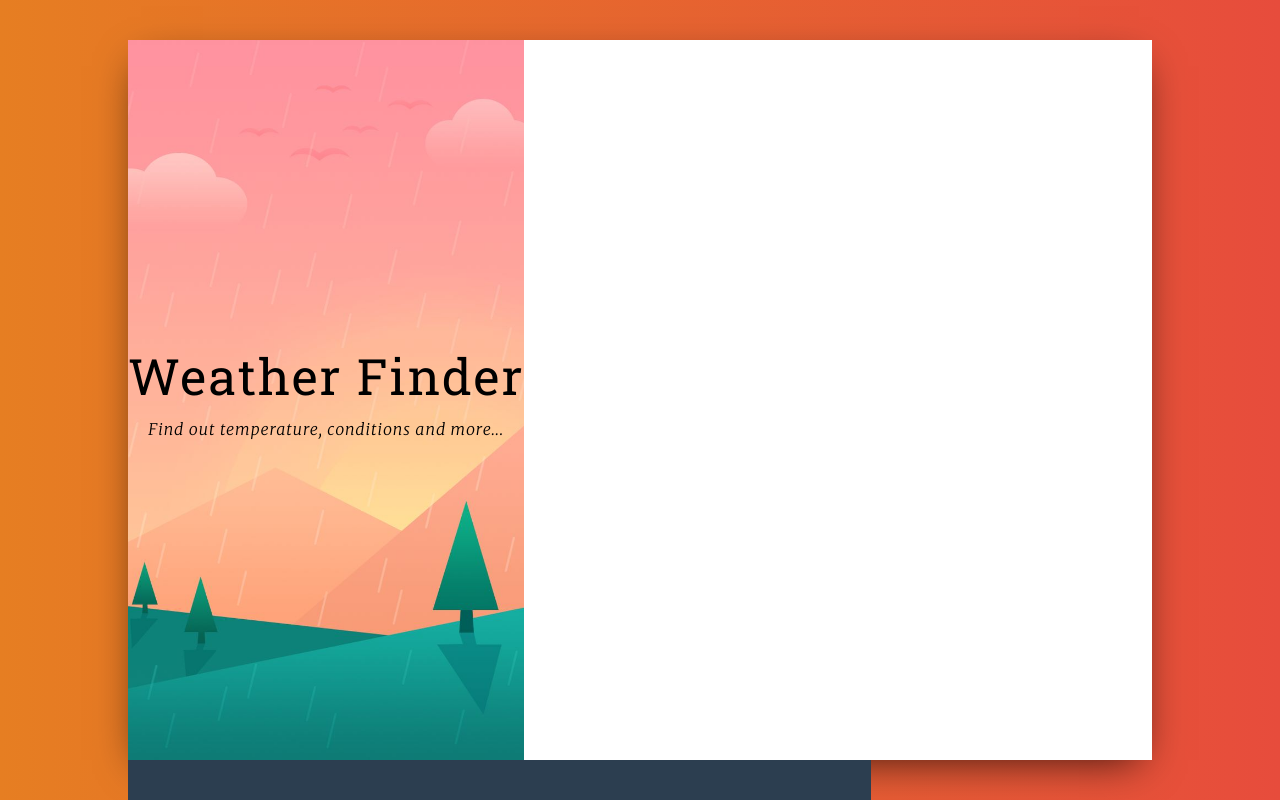
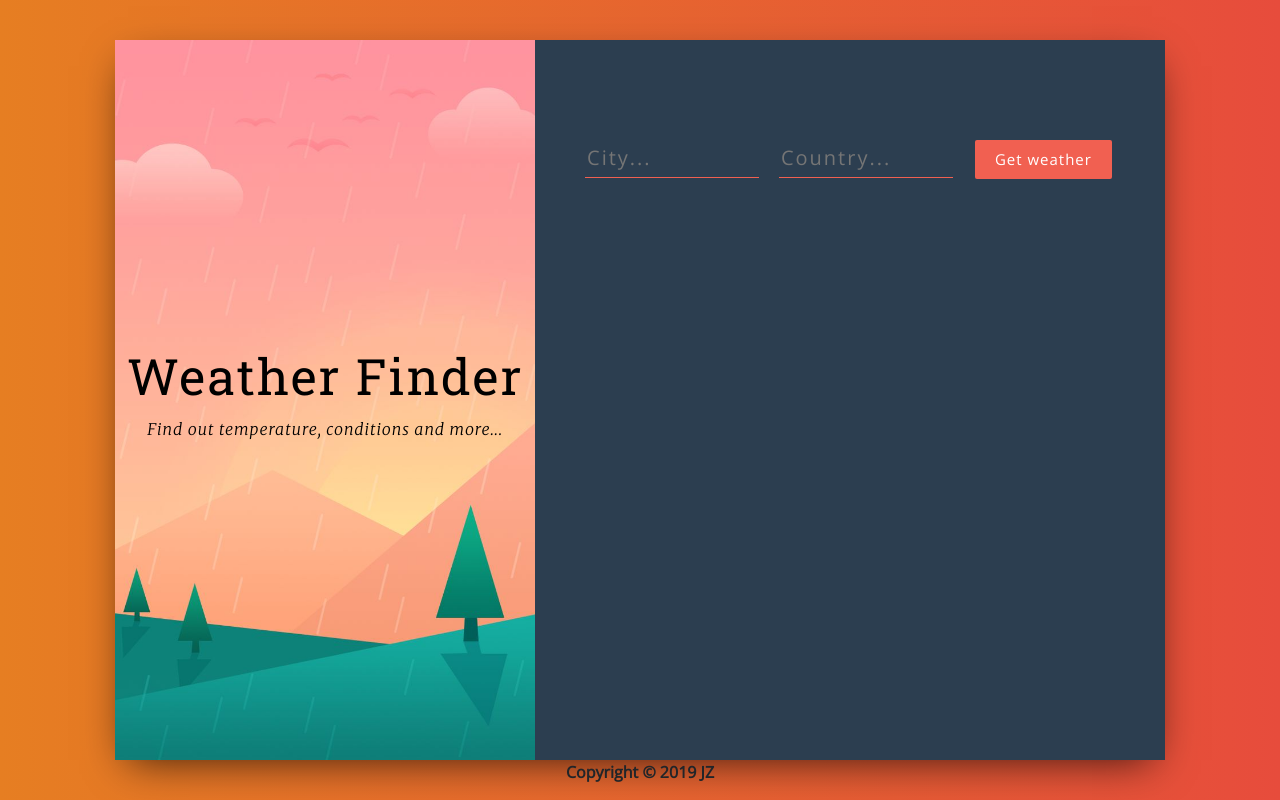
Before and after one commit to Jahanzaib5/React-weather-app, a React (Create React App) app: page / in a window 1280 px wide. Shown: the top 800 px of the page. Built offline with nearby package versions, Linux system fonts and the light colour scheme.

Commit message:
modification

```diff
--- a/src/App.css
+++ b/src/App.css
@@ -4,6 +4,12 @@
 
 body {
   font-family: "Open Sans", serif;
+}
+
+.container .para{
+  text-align: center;
+  font-weight: bold;
+  margin-top: 0%;
 }
 
 .wrapper {
@@ -18,7 +24,7 @@ body {
   height: 90vh;
   background: #fff;
   box-shadow: 0px 13px 40px -13px rgba(0,0,0,0.75);
-  width: 80%;
+  width: 82%;
   margin: 0 auto;
 }
 
@@ -31,6 +37,7 @@ body {
   justify-content: center;
   text-align: center;
   color: #000;
+  width: 40%;
 }
 
 .title-container__title {
@@ -53,6 +60,7 @@ body {
   height: 90vh;
   padding-top: 100px;
   padding-left: 50px;
+  width: 60%;
 }
 
 input[type="text"] {
--- a/src/App.js
+++ b/src/App.js
@@ -72,6 +72,7 @@ export default class App extends Component {
                     />
                   </div>
                 </div>
+                <p className="para">Copyright &copy; 2019 JZ</p>
               </div>
             </div>
           </div>
--- a/src/components/Form.js
+++ b/src/components/Form.js
@@ -5,8 +5,8 @@ export default class Form extends Component {
         return (
             <div>
                 <form onSubmit={this.props.getWeather}>
-                    <input type='text' name="city" placeholder='City...' />
-                    <input type='text' name="country" placeholder='Country...' />
+                    <input type='text' name="city" placeholder='City...' required/>
+                    <input type='text' name="country" placeholder='Country...' required/>
                     <button>Get weather</button>
                 </form>
             </div>
--- a/src/components/Weather.js
+++ b/src/components/Weather.js
@@ -10,7 +10,7 @@ export default class Weather extends Component {
                     </p>
                 }
                 {
-                    this.props.temperature && <p className='weather__key'>Temperature:
+                    this.props.temperature && <p className='weather__key'>Temperature('C):
                         <span className='weather__value'> {this.props.temperature}</span>
                     </p>
                 }
```
